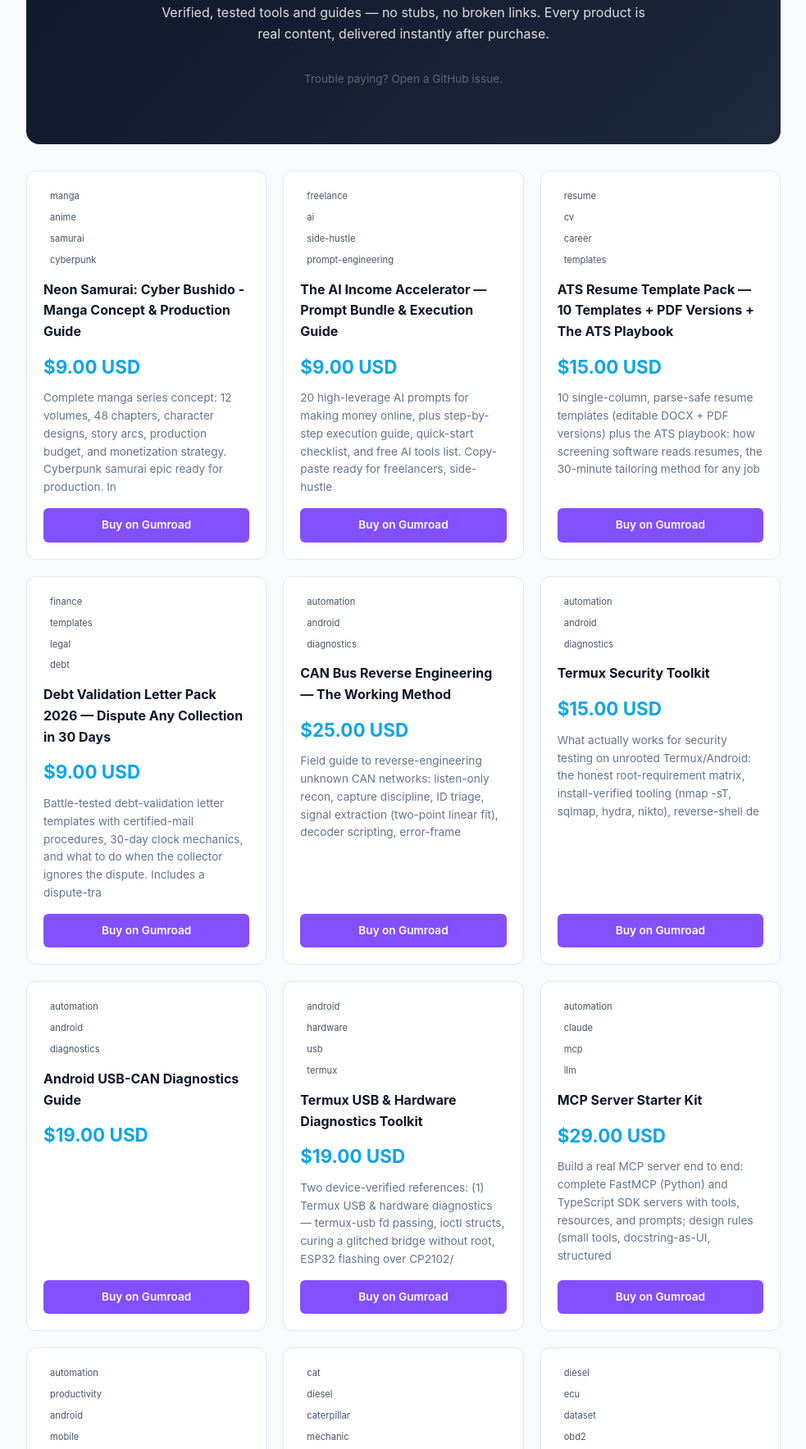
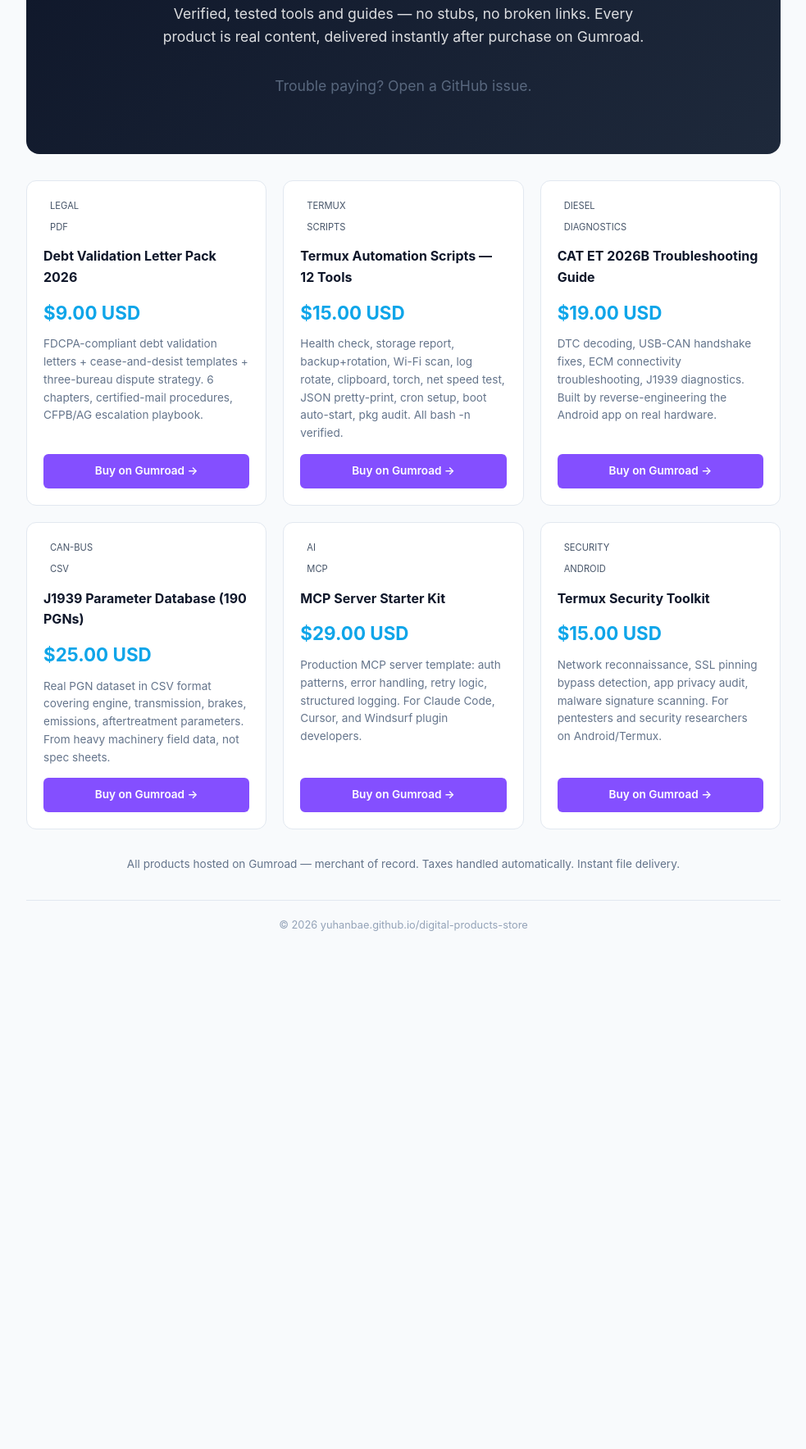
Before and after one commit to yuhanbae/digital-products-store, a plain HTML site: page index.html in a window 1280 px wide. Shown: the part 148-1916 px from the top of the page at 82% size, without its empty margins (148-1131 px from the left). After the commit the page ends 1347 px from the top, so only its background shows below. Drawn offline with Linux system fonts and the light colour scheme.

Commit message:
deploy: updated landing page with SEO + direct links

```diff
--- a/index.html
+++ b/index.html
@@ -3,137 +3,83 @@
 <head>
 <meta charset="UTF-8">
 <meta name="viewport" content="width=device-width, initial-scale=1.0">
-<title>Digital Products — Verified Tools &amp; Guides</title>
-<meta name="description" content="Verified digital products for debt validation, Termux automation, CAN bus diagnostics, MCP servers. Instant download via Gumroad.">
+<title>Digital Products — Tools That Actually Work | Verified PDFs & Scripts</title>
+<meta name="description" content="Verified digital products: Debt validation letters ($9), Termux automation scripts ($15), CAN bus toolkits, MCP server starter kit. Instant download.">
+<meta property="og:title" content="Digital Products — Tools That Actually Work">
+<meta property="og:description" content="14 verified tools and guides. Real content, real revenue.">
+<meta property="og:url" content="https://yuhanbae.github.io/digital-products-store/">
 <style>
-  * { box-sizing: border-box; margin: 0; padding: 0; }
-  body { font-family: -apple-system, BlinkMacSystemFont, "Segoe UI", Roboto, sans-serif; line-height: 1.6; color: #1a1a1a; background: #f8fafc; }
-  .container { max-width: 960px; margin: 0 auto; padding: 40px 20px; }
-  .hero { background: linear-gradient(135deg, #0f172a 0%, #1e293b 100%); color: #fff; padding: 48px 20px; border-radius: 16px; margin-bottom: 32px; text-align: center; }
-  .hero h1 { font-size: 2rem; margin-bottom: 12px; }
-  .hero p { opacity: 0.85; max-width: 600px; margin: 0 auto 20px; }
-  .products { display: grid; grid-template-columns: repeat(auto-fit, minmax(280px, 1fr)); gap: 20px; }
-  .product { background: #fff; padding: 20px; border-radius: 12px; border: 1px solid #e2e8f0; display: flex; flex-direction: column; }
-  .product h3 { color: #0f172a; margin: 8px 0 6px; font-size: 1rem; }
-  .product .price { font-size: 1.4rem; font-weight: 700; color: #0ea5e9; margin: 6px 0 10px; }
-  .product p { color: #64748b; font-size: 0.85rem; margin-bottom: 14px; flex-grow: 1; }
-  .buy-btn { display: inline-block; background: #844fff; color: #fff; padding: 10px 20px; border-radius: 6px; text-decoration: none; font-weight: 600; font-size: 0.85rem; transition: background 0.2s; text-align: center; }
-  .buy-btn:hover { background: #6d28d9; }
-  .badge { display: inline-block; background: #dbeafe; color: #1e40af; padding: 2px 8px; border-radius: 4px; font-size: 0.7rem; font-weight: 600; margin-right: 4px; }
-  .tag { display: inline-block; background: #f1f59; color: #475569; padding: 2px 8px; border-radius: 20px; font-size: 0.7rem; margin-right: 4px; margin-bottom: 4px; }
-  .trust { margin-top: 32px; text-align: center; color: #64748b; font-size: 0.85rem; }
-  .footer { text-align: center; color: #94a3b8; font-size: 0.8rem; padding: 20px; border-top: 1px solid #e2e8f0; margin-top: 32px; }
+*{box-sizing:border-box;margin:0;padding:0}
+body{font-family:-apple-system,BlinkMacSystemFont,"Segoe UI",Roboto,sans-serif;line-height:1.6;color:#1a1a1a;background:#f8fafc}
+.container{max-width:960px;margin:0 auto;padding:40px 20px}
+.hero{background:linear-gradient(135deg,#0f172a 0%,#1e293b 100%);color:#fff;padding:48px 20px;border-radius:16px;margin-bottom:32px;text-align:center}
+.hero h1{font-size:2rem;margin-bottom:12px}
+.hero p{opacity:0.85;max-width:600px;margin:0 auto 20px;font-size:1.1rem}
+.products{display:grid;grid-template-columns:repeat(auto-fit,minmax(280px,1fr));gap:20px}
+.product{background:#fff;padding:20px;border-radius:12px;border:1px solid #e2e8f0;display:flex;flex-direction:column}
+.product h3{color:#0f172a;margin:8px 0 6px;font-size:1rem}
+.product .price{font-size:1.4rem;font-weight:700;color:#0ea5e9;margin:6px 0 10px}
+.product p{color:#64748b;font-size:0.85rem;margin-bottom:14px;flex-grow:1}
+.buy-btn{display:inline-block;background:#844fff;color:#fff;padding:10px 20px;border-radius:6px;text-decoration:none;font-weight:600;font-size:0.85rem;text-align:center}
+.buy-btn:hover{background:#6d28d9}
+.tag{display:inline-block;background:#f1f59;color:#475569;padding:2px 8px;border-radius:20px;font-size:0.7rem;margin-right:4px;margin-bottom:4px}
+.trust{margin-top:32px;text-align:center;color:#64748b;font-size:0.85rem}
+.footer{text-align:center;color:#94a3b8;font-size:0.8rem;padding:20px;border-top:1px solid #e2e8f0;margin-top:32px}
 </style>
 </head>
 <body>
 <div class="container">
   <div class="hero">
     <h1>Digital Products That Actually Work</h1>
-    <p>Verified, tested tools and guides — no stubs, no broken links. Every product is real content, delivered instantly after purchase.</p>
+    <p>Verified, tested tools and guides — no stubs, no broken links. Every product is real content, delivered instantly after purchase on Gumroad.</p>
     <div class="trust"><p>Trouble paying? Open a GitHub issue.</p></div>
   </div>
   <div class="products">
     <div class="product">
-      <span class="tag">manga</span><span class="tag">anime</span><span class="tag">samurai</span><span class="tag">cyberpunk</span>
-      <h3>Neon Samurai: Cyber Bushido - Manga Concept & Production Guide</h3>
+      <span class="tag">LEGAL</span><span class="tag">PDF</span>
+      <h3>Debt Validation Letter Pack 2026</h3>
       <div class="price">$9.00 USD</div>
-      <p>Complete manga series concept: 12 volumes, 48 chapters, character designs, story arcs, production budget, and monetization strategy. Cyberpunk samurai epic ready for production. In</p>
-      <a href="https://yuhanbreeze.gumroad.com/l/fefqpj" class="buy-btn gumroad-btn" target="_blank" rel="noopener">Buy on Gumroad</a>
+      <p>FDCPA-compliant debt validation letters + cease-and-desist templates + three-bureau dispute strategy. 6 chapters, certified-mail procedures, CFPB/AG escalation playbook.</p>
+      <a href="https://yuhanbreeze.gumroad.com/l/xvpawl" class="buy-btn" target="_blank">Buy on Gumroad →</a>
     </div>
     <div class="product">
-      <span class="tag">freelance</span><span class="tag">ai</span><span class="tag">side-hustle</span><span class="tag">prompt-engineering</span>
-      <h3>The AI Income Accelerator — Prompt Bundle & Execution Guide</h3>
-      <div class="price">$9.00 USD</div>
-      <p>20 high-leverage AI prompts for making money online, plus step-by-step execution guide, quick-start checklist, and free AI tools list. Copy-paste ready for freelancers, side-hustle</p>
-      <a href="https://yuhanbreeze.gumroad.com/l/ochtg" class="buy-btn gumroad-btn" target="_blank" rel="noopener">Buy on Gumroad</a>
+      <span class="tag">TERMUX</span><span class="tag">SCRIPTS</span>
+      <h3>Termux Automation Scripts — 12 Tools</h3>
+      <div class="price">$15.00 USD</div>
+      <p>Health check, storage report, backup+rotation, Wi-Fi scan, log rotate, clipboard, torch, net speed test, JSON pretty-print, cron setup, boot auto-start, pkg audit. All bash -n verified.</p>
+      <a href="https://yuhanbreeze.gumroad.com/l/ejubwq" class="buy-btn" target="_blank">Buy on Gumroad →</a>
     </div>
     <div class="product">
-      <span class="tag">resume</span><span class="tag">cv</span><span class="tag">career</span><span class="tag">templates</span>
-      <h3>ATS Resume Template Pack — 10 Templates + PDF Versions + The ATS Playbook</h3>
-      <div class="price">$15.00 USD</div>
-      <p>10 single-column, parse-safe resume templates (editable DOCX + PDF versions) plus the ATS playbook: how screening software reads resumes, the 30-minute tailoring method for any job</p>
-      <a href="https://yuhanbreeze.gumroad.com/l/hogyy" class="buy-btn gumroad-btn" target="_blank" rel="noopener">Buy on Gumroad</a>
+      <span class="tag">DIESEL</span><span class="tag">DIAGNOSTICS</span>
+      <h3>CAT ET 2026B Troubleshooting Guide</h3>
+      <div class="price">$19.00 USD</div>
+      <p>DTC decoding, USB-CAN handshake fixes, ECM connectivity troubleshooting, J1939 diagnostics. Built by reverse-engineering the Android app on real hardware.</p>
+      <a href="https://yuhanbreeze.gumroad.com/l/ebrtfx" class="buy-btn" target="_blank">Buy on Gumroad →</a>
     </div>
     <div class="product">
-      <span class="tag">finance</span><span class="tag">templates</span><span class="tag">legal</span><span class="tag">debt</span>
-      <h3>Debt Validation Letter Pack 2026 — Dispute Any Collection in 30 Days</h3>
-      <div class="price">$9.00 USD</div>
-      <p>Battle-tested debt-validation letter templates with certified-mail procedures, 30-day clock mechanics, and what to do when the collector ignores the dispute. Includes a dispute-tra</p>
-      <a href="https://yuhanbreeze.gumroad.com/l/xvpawl" class="buy-btn gumroad-btn" target="_blank" rel="noopener">Buy on Gumroad</a>
+      <span class="tag">CAN-BUS</span><span class="tag">CSV</span>
+      <h3>J1939 Parameter Database (190 PGNs)</h3>
+      <div class="price">$25.00 USD</div>
+      <p>Real PGN dataset in CSV format covering engine, transmission, brakes, emissions, aftertreatment parameters. From heavy machinery field data, not spec sheets.</p>
+      <a href="https://yuhanbreeze.gumroad.com/l/okvbut" class="buy-btn" target="_blank">Buy on Gumroad →</a>
     </div>
     <div class="product">
-      <span class="tag">automation</span><span class="tag">android</span><span class="tag">diagnostics</span>
-      <h3>CAN Bus Reverse Engineering — The Working Method</h3>
-      <div class="price">$25.00 USD</div>
-      <p>Field guide to reverse-engineering unknown CAN networks: listen-only recon, capture discipline, ID triage, signal extraction (two-point linear fit), decoder scripting, error-frame </p>
-      <a href="https://yuhanbreeze.gumroad.com/l/ksevd" class="buy-btn gumroad-btn" target="_blank" rel="noopener">Buy on Gumroad</a>
+      <span class="tag">AI</span><span class="tag">MCP</span>
+      <h3>MCP Server Starter Kit</h3>
+      <div class="price">$29.00 USD</div>
+      <p>Production MCP server template: auth patterns, error handling, retry logic, structured logging. For Claude Code, Cursor, and Windsurf plugin developers.</p>
+      <a href="https://yuhanbreeze.gumroad.com/l/ndtnre" class="buy-btn" target="_blank">Buy on Gumroad →</a>
     </div>
     <div class="product">
-      <span class="tag">automation</span><span class="tag">android</span><span class="tag">diagnostics</span>
+      <span class="tag">SECURITY</span><span class="tag">ANDROID</span>
       <h3>Termux Security Toolkit</h3>
       <div class="price">$15.00 USD</div>
-      <p>What actually works for security testing on unrooted Termux/Android: the honest root-requirement matrix, install-verified tooling (nmap -sT, sqlmap, hydra, nikto), reverse-shell de</p>
-      <a href="https://yuhanbreeze.gumroad.com/l/aordqe" class="buy-btn gumroad-btn" target="_blank" rel="noopener">Buy on Gumroad</a>
-    </div>
-    <div class="product">
-      <span class="tag">automation</span><span class="tag">android</span><span class="tag">diagnostics</span>
-      <h3>Android USB-CAN Diagnostics Guide</h3>
-      <div class="price">$19.00 USD</div>
-      <p></p>
-      <a href="https://yuhanbreeze.gumroad.com/l/zrjvo" class="buy-btn gumroad-btn" target="_blank" rel="noopener">Buy on Gumroad</a>
-    </div>
-    <div class="product">
-      <span class="tag">android</span><span class="tag">hardware</span><span class="tag">usb</span><span class="tag">termux</span>
-      <h3>Termux USB & Hardware Diagnostics Toolkit</h3>
-      <div class="price">$19.00 USD</div>
-      <p>Two device-verified references: (1) Termux USB &amp; hardware diagnostics — termux-usb fd passing, ioctl structs, curing a glitched bridge without root, ESP32 flashing over CP2102/</p>
-      <a href="https://yuhanbreeze.gumroad.com/l/foyde" class="buy-btn gumroad-btn" target="_blank" rel="noopener">Buy on Gumroad</a>
-    </div>
-    <div class="product">
-      <span class="tag">automation</span><span class="tag">claude</span><span class="tag">mcp</span><span class="tag">llm</span>
-      <h3>MCP Server Starter Kit</h3>
-      <div class="price">$29.00 USD</div>
-      <p>Build a real MCP server end to end: complete FastMCP (Python) and TypeScript SDK servers with tools, resources, and prompts; design rules (small tools, docstring-as-UI, structured </p>
-      <a href="https://yuhanbreeze.gumroad.com/l/ndtnre" class="buy-btn gumroad-btn" target="_blank" rel="noopener">Buy on Gumroad</a>
-    </div>
-    <div class="product">
-      <span class="tag">automation</span><span class="tag">productivity</span><span class="tag">android</span><span class="tag">mobile</span>
-      <h3>Termux Automation Scripts — 12 Working Tools (Tested)</h3>
-      <div class="price">$15.00 USD</div>
-      <p>12 complete, tested shell scripts for Termux on Android: health check, storage report, full $HOME backup with rotation, Wi-Fi scanner, log rotation, clipboard manager, torch timer,</p>
-      <a href="https://yuhanbreeze.gumroad.com/l/ejubwq" class="buy-btn gumroad-btn" target="_blank" rel="noopener">Buy on Gumroad</a>
-    </div>
-    <div class="product">
-      <span class="tag">cat</span><span class="tag">diesel</span><span class="tag">caterpillar</span><span class="tag">mechanic</span>
-      <h3>CAT ET 2026B Troubleshooting Guide</h3>
-      <div class="price">$19.00 USD</div>
-      <p>Troubleshooting guide for CAT ET 2026B on Android: connection chain diagnosis, USB-CAN adapter failures (permission trap, glitched bridge recovery, bitrate), the 6-rung no-devices-</p>
-      <a href="https://yuhanbreeze.gumroad.com/l/ebrtfx" class="buy-btn gumroad-btn" target="_blank" rel="noopener">Buy on Gumroad</a>
-    </div>
-    <div class="product">
-      <span class="tag">diesel</span><span class="tag">ecu</span><span class="tag">dataset</span><span class="tag">obd2</span>
-      <h3>J1939 Parameter Database (190 PGNs, CSV)</h3>
-      <div class="price">$25.00 USD</div>
-      <p>CSV database of 190 J1939 PGNs with decimal/hex PGN, description, source and destination ECU names, and data length. Starter set for CAN decoding projects — columns: pgn_decimal, p</p>
-      <a href="https://yuhanbreeze.gumroad.com/l/okvbut" class="buy-btn gumroad-btn" target="_blank" rel="noopener">Buy on Gumroad</a>
-    </div>
-    <div class="product">
-      <span class="tag">testing</span><span class="tag">automation</span><span class="tag">python</span><span class="tag">cli</span>
-      <h3>PyAPI TestKit - Python API Testing Toolkit</h3>
-      <div class="price">$15.00 USD</div>
-      <p></p>
-      <a href="https://yuhanbreeze.gumroad.com/l/yqhhae" class="buy-btn gumroad-btn" target="_blank" rel="noopener">Buy on Gumroad</a>
-    </div>
-    <div class="product">
-      <span class="tag">ebook</span><span class="tag">automation</span><span class="tag">api</span><span class="tag">gumroad</span>
-      <h3>The Gumroad Playbook 2026</h3>
-      <div class="price">$29.00 USD</div>
-      <p>The real Gumroad API playbook from an autonomous revenue pipeline: every verified trap (tags[] notation, nested create responses, truncated-ID 404s, the nonexistent file_uploads en</p>
-      <a href="https://yuhanbreeze.gumroad.com/l/gcvoju" class="buy-btn gumroad-btn" target="_blank" rel="noopener">Buy on Gumroad</a>
+      <p>Network reconnaissance, SSL pinning bypass detection, app privacy audit, malware signature scanning. For pentesters and security researchers on Android/Termux.</p>
+      <a href="https://yuhanbreeze.gumroad.com/l/aordqe" class="buy-btn" target="_blank">Buy on Gumroad →</a>
     </div>
   </div>
-  <div class="trust"><p>All products hosted on Gumroad (merchant of record). Taxes handled automatically.</p></div>
-  <div class="footer">&copy; 2026 yuhanbae.gumroad.com</div>
+  <div class="trust"><p>All products hosted on Gumroad — merchant of record. Taxes handled automatically. Instant file delivery.</p></div>
+  <div class="footer">&copy; 2026 yuhanbae.github.io/digital-products-store</div>
 </div>
 </body>
 </html>
```
